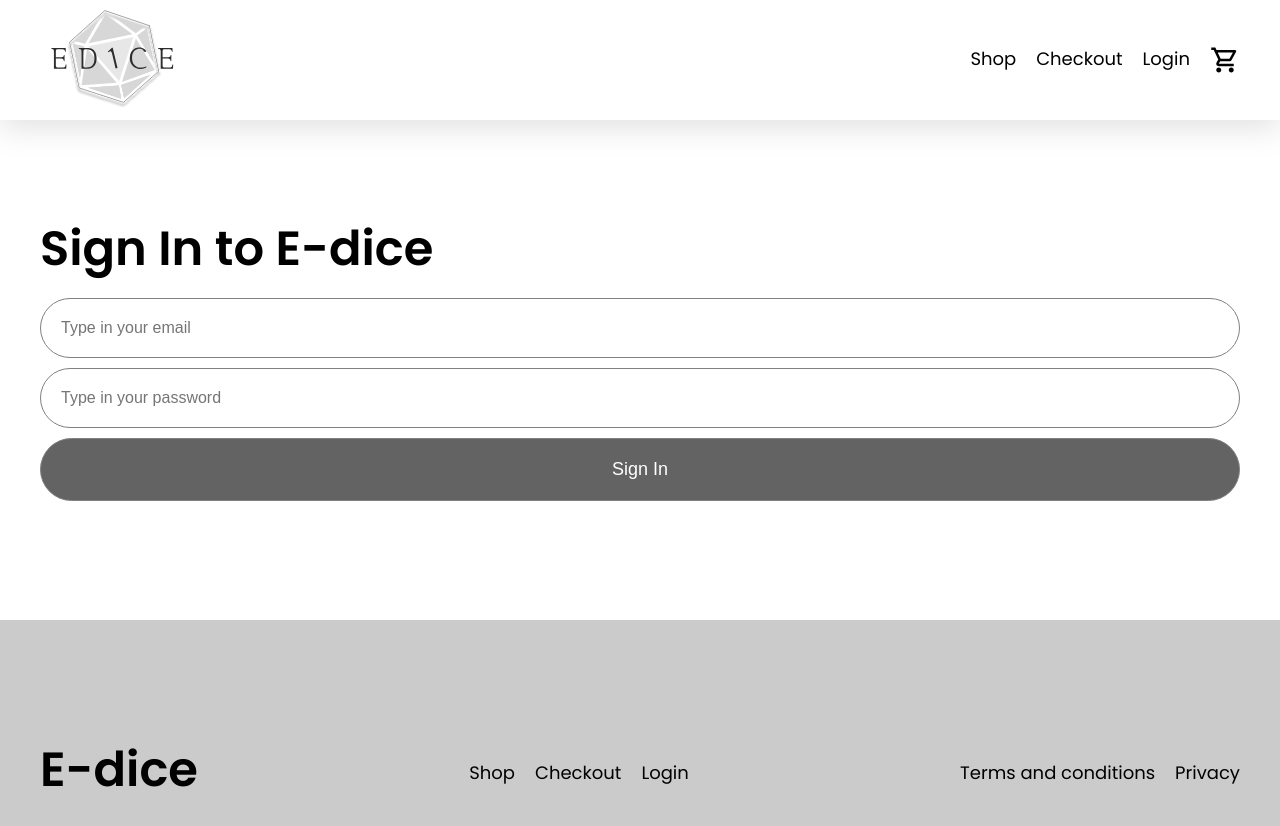
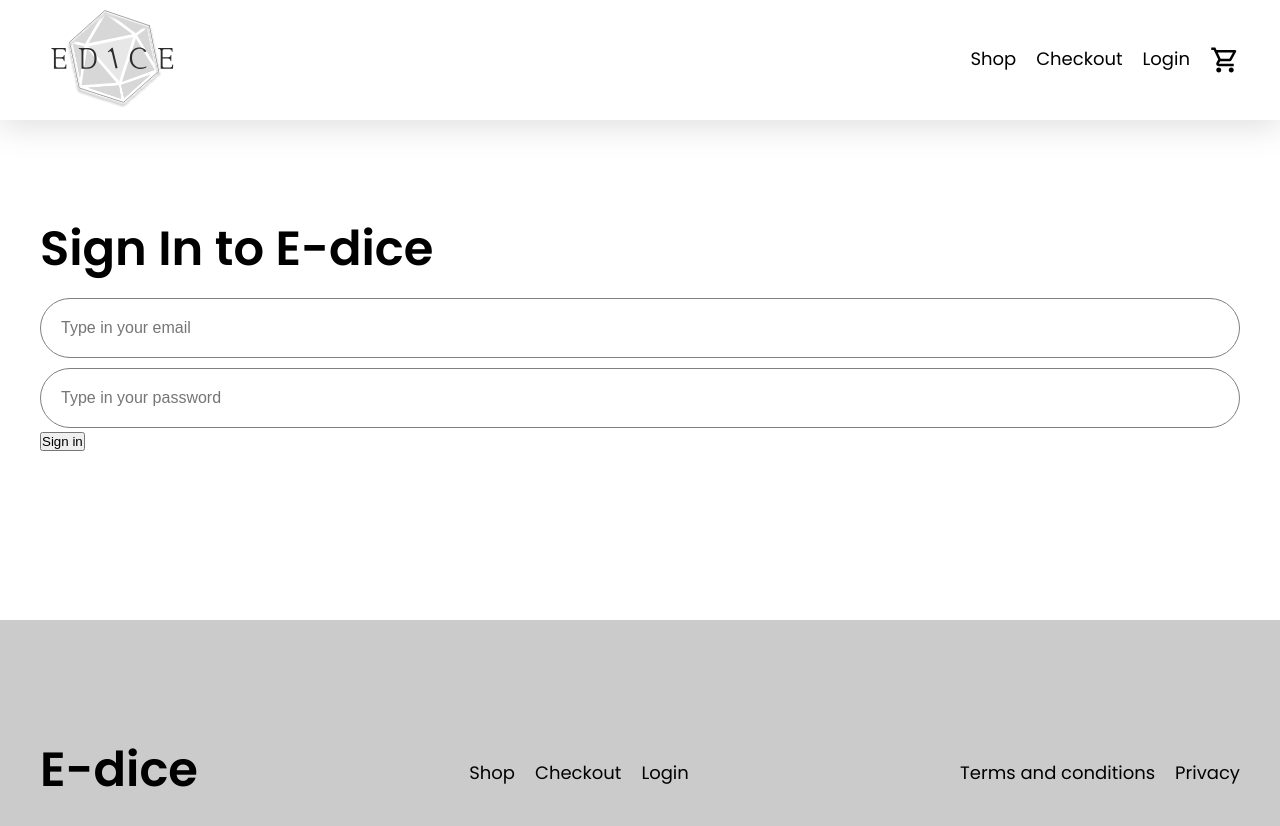
Before and after one commit to kajberg84/E-Dice, a React (Create React App) app: page /login in a window 1280 px wide. Shown: the top 826 px of the page. Built offline with nearby package versions, Linux system fonts and the light colour scheme.

Commit message:
Refactor Form

```diff
--- a/src/views/login/Login.jsx
+++ b/src/views/login/Login.jsx
@@ -1,15 +1,48 @@
+//Imports
+import { useState, useContext } from "react";
+// import { UserContext } from "../../context/UserContext";
 // Styles
-import styles from './Login.module.css'
+import styles from "./Login.module.css";
 
 export const Login = () => {
+  // const [userValue, tokenValue] = useContext(UserContext);
+  // const [user, setUser] = userValue;
+  // const [userToken, setUserToken] = tokenValue;
+  const [userEmail, setUserEmail] = useState("");
+  const [userPassword, setUserPassword] = useState("");
+
+  //Handling login
+  function handleLogin(e) {
+    e.preventDefault();
+    console.log("submit form", userEmail, userPassword);
+  }
+
   return (
     <div className={styles.login_container}>
       <div className={styles.login_wrapper}>
         <h2>Sign In to E-dice</h2>
-        <form className={styles.login_form}>
-          <input type="text" name="email" placeholder="Type in your email"/>
-          <input type="password" name="password" placeholder="Type in your password"/>
-          <input type="button" value="Sign In" />
+        <form onSubmit={handleLogin} className={styles.login_form} noValidate>
+          <input
+            type='email'
+            name='email'
+            placeholder='Type in your email'
+            required
+            onChange={(e) => {
+              setUserEmail(e.target.value);
+            }}
+          />
+          <input
+            type='password'
+            name='password'
+            placeholder='Type in your password'
+            required
+            onChange={(e) => {
+              setUserPassword(e.target.value);
+            }}
+          />
+          <button type='submit' className={`${styles.loginbutton} inputButton`}>
+            Sign in
+          </button>
         </form>
       </div>
     </div>
```
